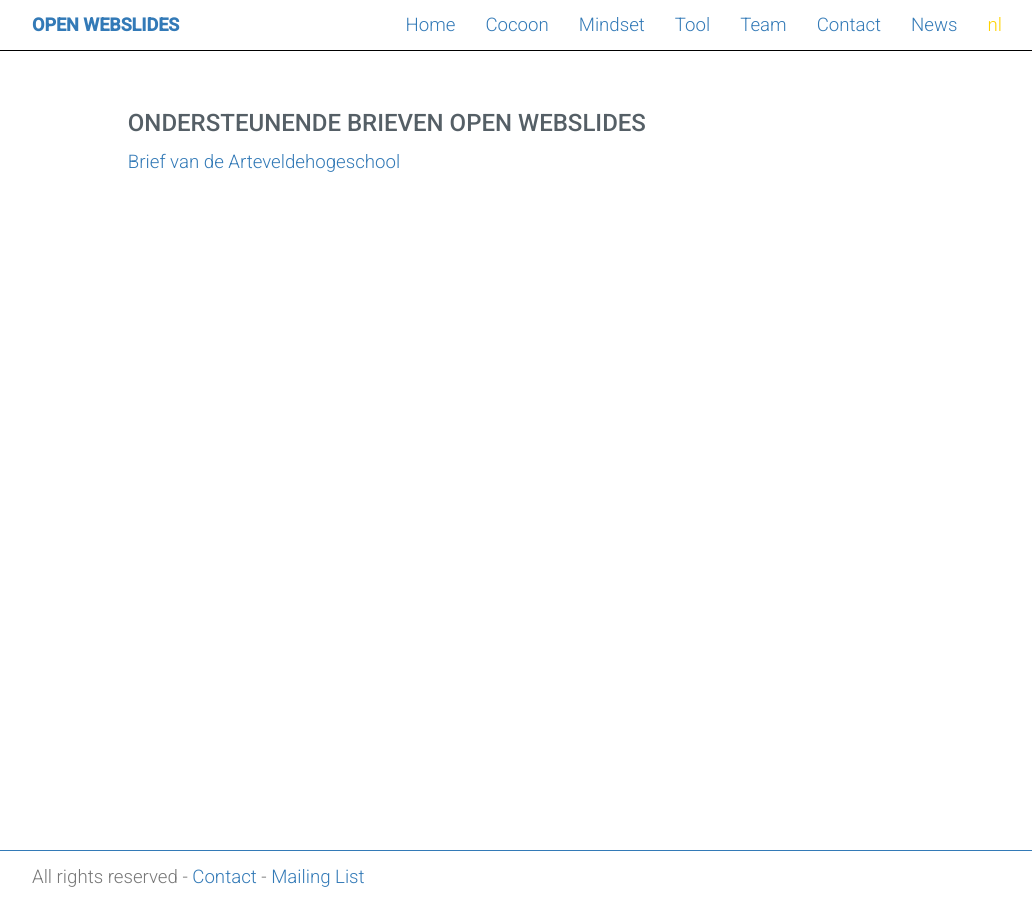
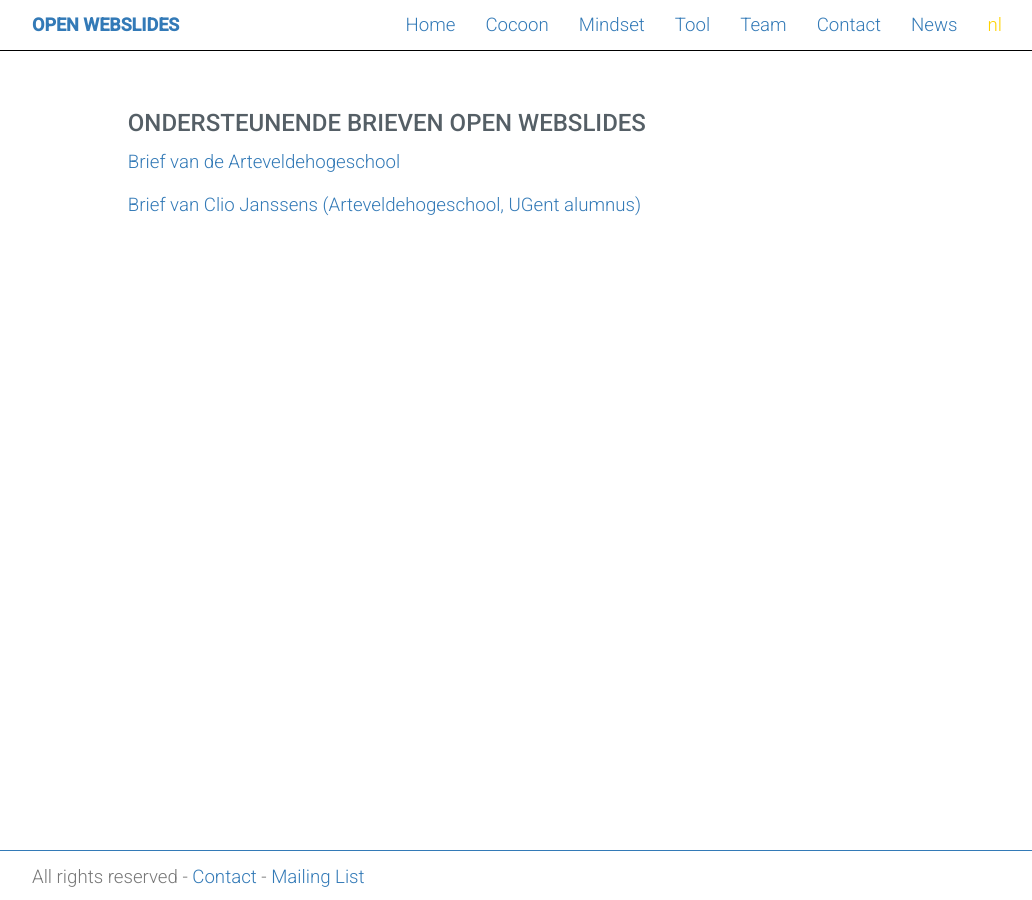
Before and after one commit to OpenWebslides/openwebslides.github.io-old, a Jekyll site: the page built from brieven/index.html, in a window 1280 px wide. Shown: the whole page, without its empty margins (123-1155 px from the left). Built offline with Jekyll 4.4.1, drawn with Linux system fonts in a browser that asks for light colours; nearby versions of some CDN libraries.

Commit message:
add letter of Clio

```diff
--- a/brieven/index.html
+++ b/brieven/index.html
@@ -11,6 +11,7 @@
     <div class="col-md-10 col-md-offset-1">
       <h3 class='text-uppercase'>Ondersteunende brieven Open Webslides</h3>
       <p><a href="brief1.pdf">Brief van de Arteveldehogeschool</a></p>
+	  <p><a href="Letter_Clio_Janssens.pdf">Brief van Clio Janssens (Arteveldehogeschool, UGent alumnus)</a></p>
     </div>
   </div>
 </section>
```
Also changed, not shown: 2 other files.
